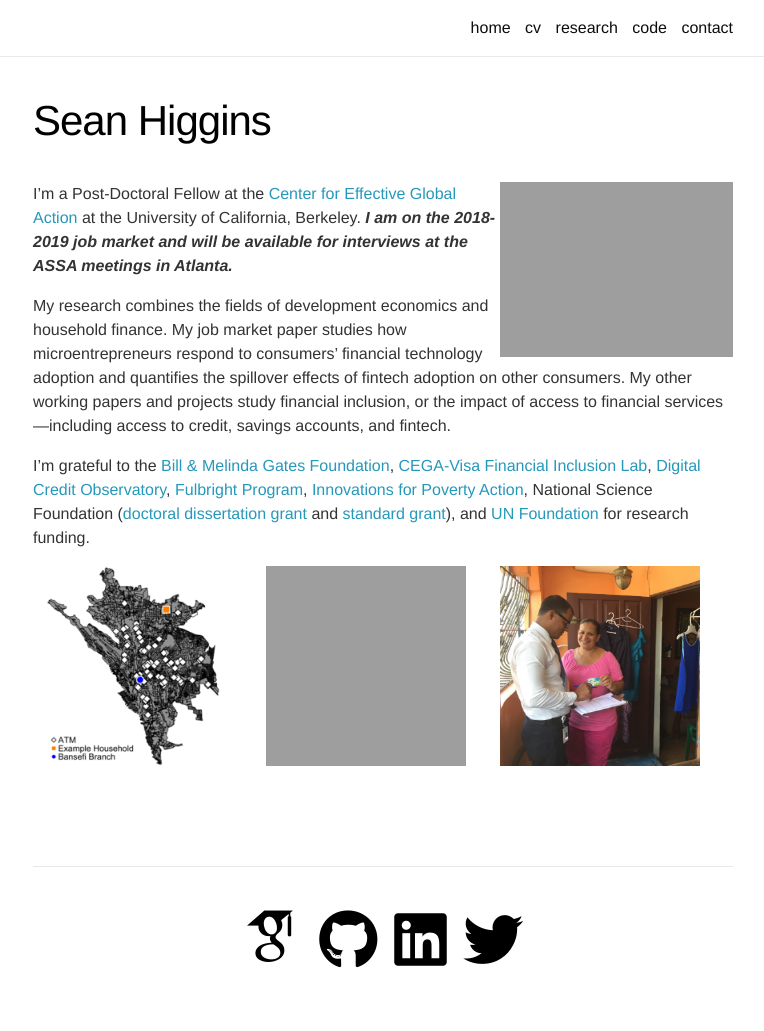
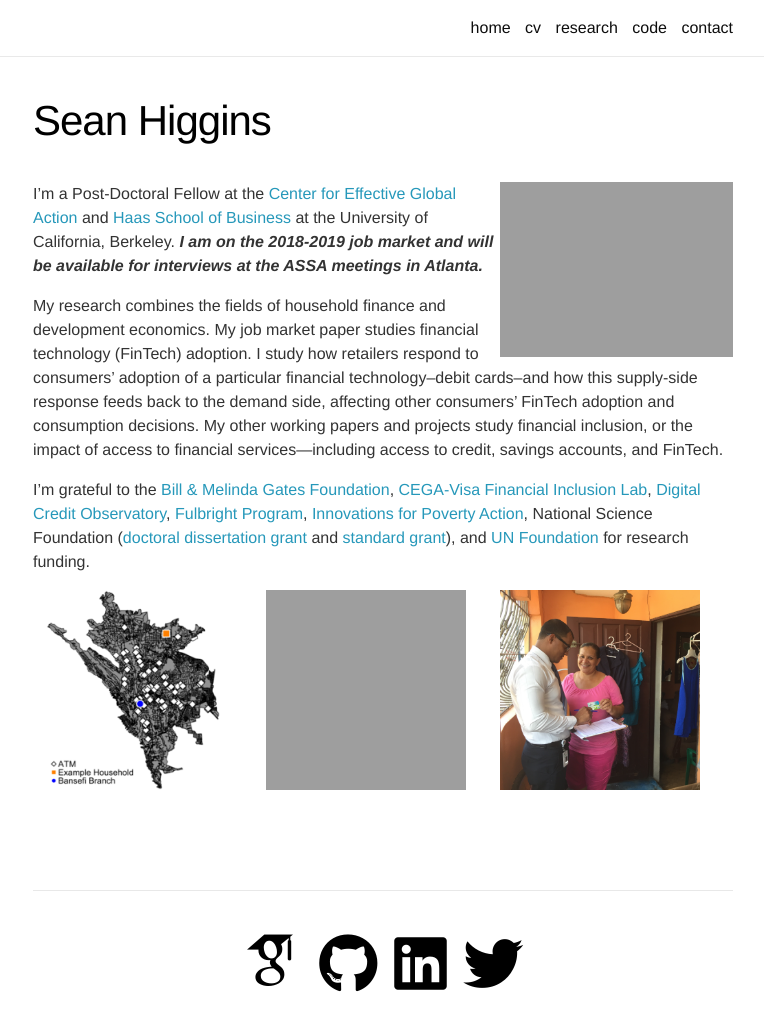
Before and after one commit to skhiggins/skhiggins.github.io, a Jekyll site: the page built from _pages/0_about.md, in a window 1280 px wide and 1121 px high. Shown: the top 1031 px of the window, without its empty margins (257-1021 px from the left). Built offline with Jekyll 4.4.1, drawn with Linux system fonts in a browser that asks for light colours; nearby versions of some CDN libraries; some web fonts are replaced.

Commit message:
Add jmp, update research page

```diff
--- a/_pages/0_about.md
+++ b/_pages/0_about.md
@@ -17,11 +17,11 @@ news: false
 social: true
 ---
 
-I'm a Post-Doctoral Fellow at the [Center for Effective Global Action](http://cega.berkeley.edu) at the University of California, Berkeley. **_I am on the 2018-2019 job market and will be available for interviews at the ASSA meetings in Atlanta._**
+I'm a Post-Doctoral Fellow at the [Center for Effective Global Action](http://cega.berkeley.edu) and [Haas School of Business](https://haas.berkeley.edu/) at the University of California, Berkeley. **_I am on the 2018-2019 job market and will be available for interviews at the ASSA meetings in Atlanta._**
 
-My research combines the fields of development economics and household finance.
-My job market paper studies how microentrepreneurs respond to consumers' financial technology adoption and quantifies the spillover effects of fintech adoption on other consumers.
-My other working papers and projects study financial inclusion, or the impact of access to financial services—including access to credit, savings accounts, and fintech.
+My research combines the fields of household finance and development economics.
+My job market paper studies financial technology (FinTech) adoption. I study how retailers respond to consumers' adoption of a particular financial technology–debit cards–and how this supply-side response feeds back to the demand side, affecting other consumers' FinTech adoption and consumption decisions.
+My other working papers and projects study financial inclusion, or the impact of access to financial services—including access to credit, savings accounts, and FinTech.
 
 I'm grateful to the
 [Bill & Melinda Gates Foundation](https://www.gatesfoundation.org/How-We-Work/Quick-Links/Grants-Database/Grants/2013/11/OPP1097490),
```
Also changed, not shown: _pages/1_research.md (+6 -6 lines), 1 other file.
